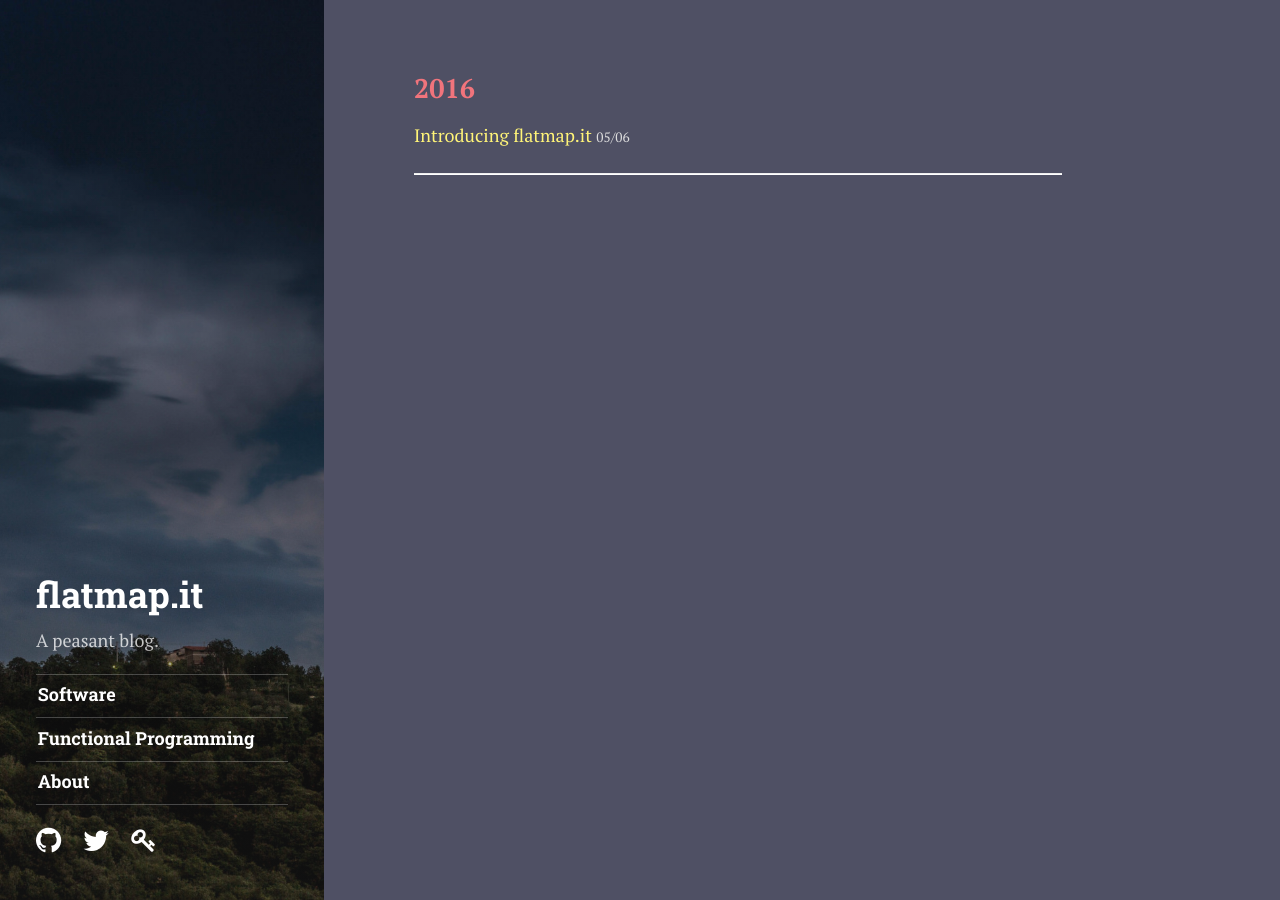
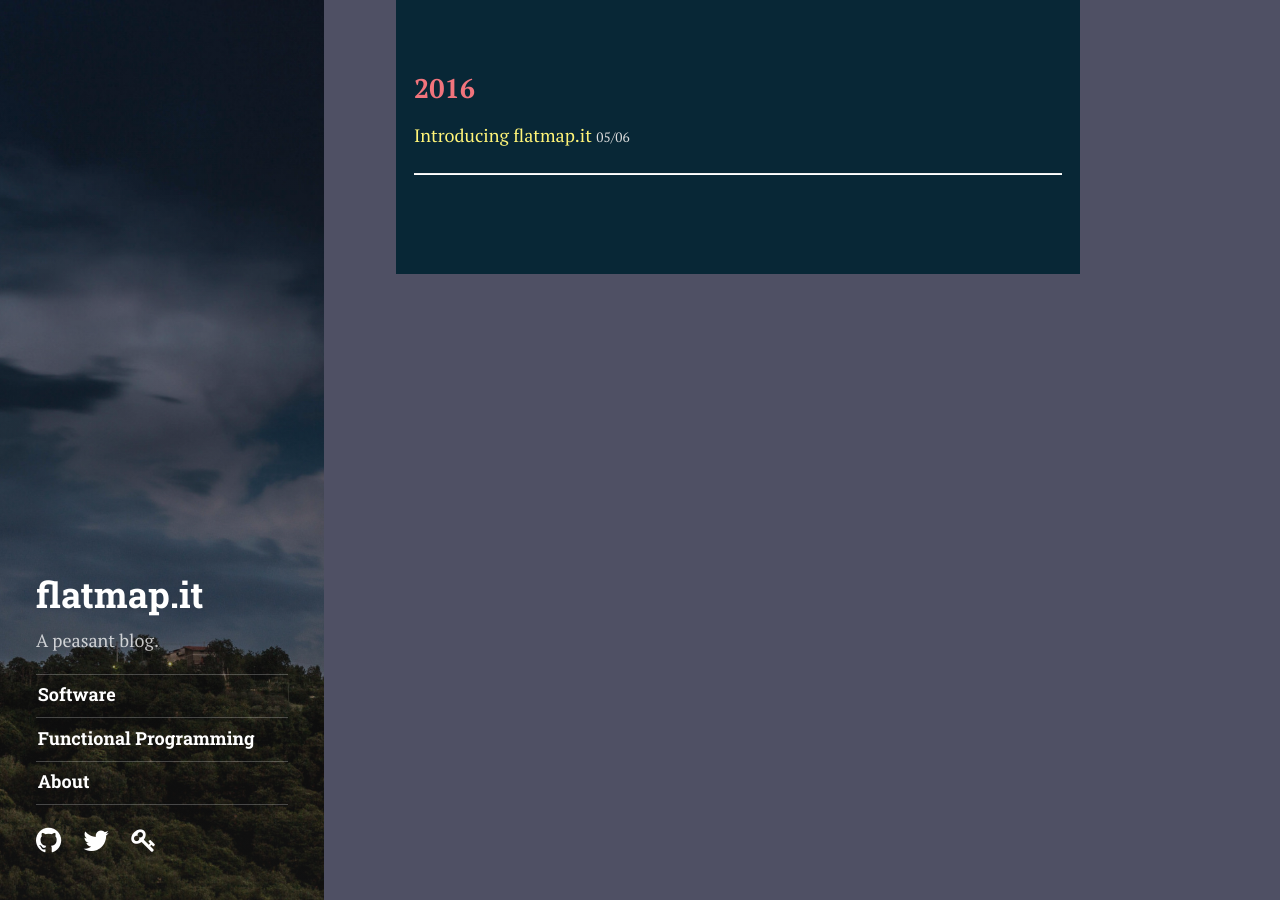
Before and after one commit to ubaldop/P3trur0.github.io, a Jekyll site: the page built from index.html, in a window 1280 px wide. Built offline with Jekyll 4.4.1, drawn with Linux system fonts in a browser that asks for light colours; some web fonts are replaced.

Commit message:
Update hyde.css

```diff
--- a/public/css/hyde.css
+++ b/public/css/hyde.css
@@ -303,7 +303,7 @@ a:focus::before {
 .content {
   padding-top:    4rem;
   padding-bottom: 4rem;
-  background-color: #4F5064;
+  background-color: #082736;
 }
 
 @media (min-width: 48em) {
```
